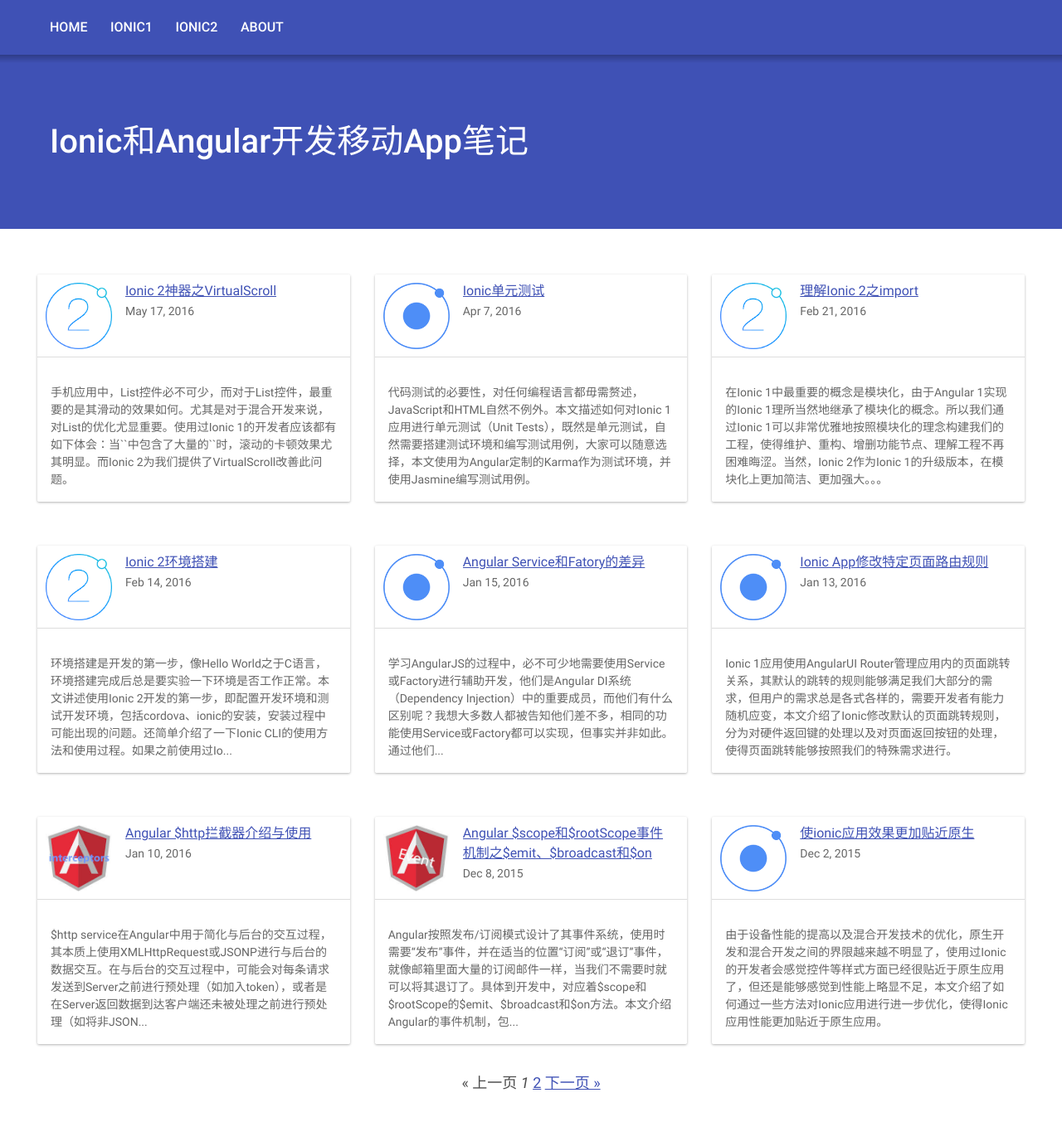
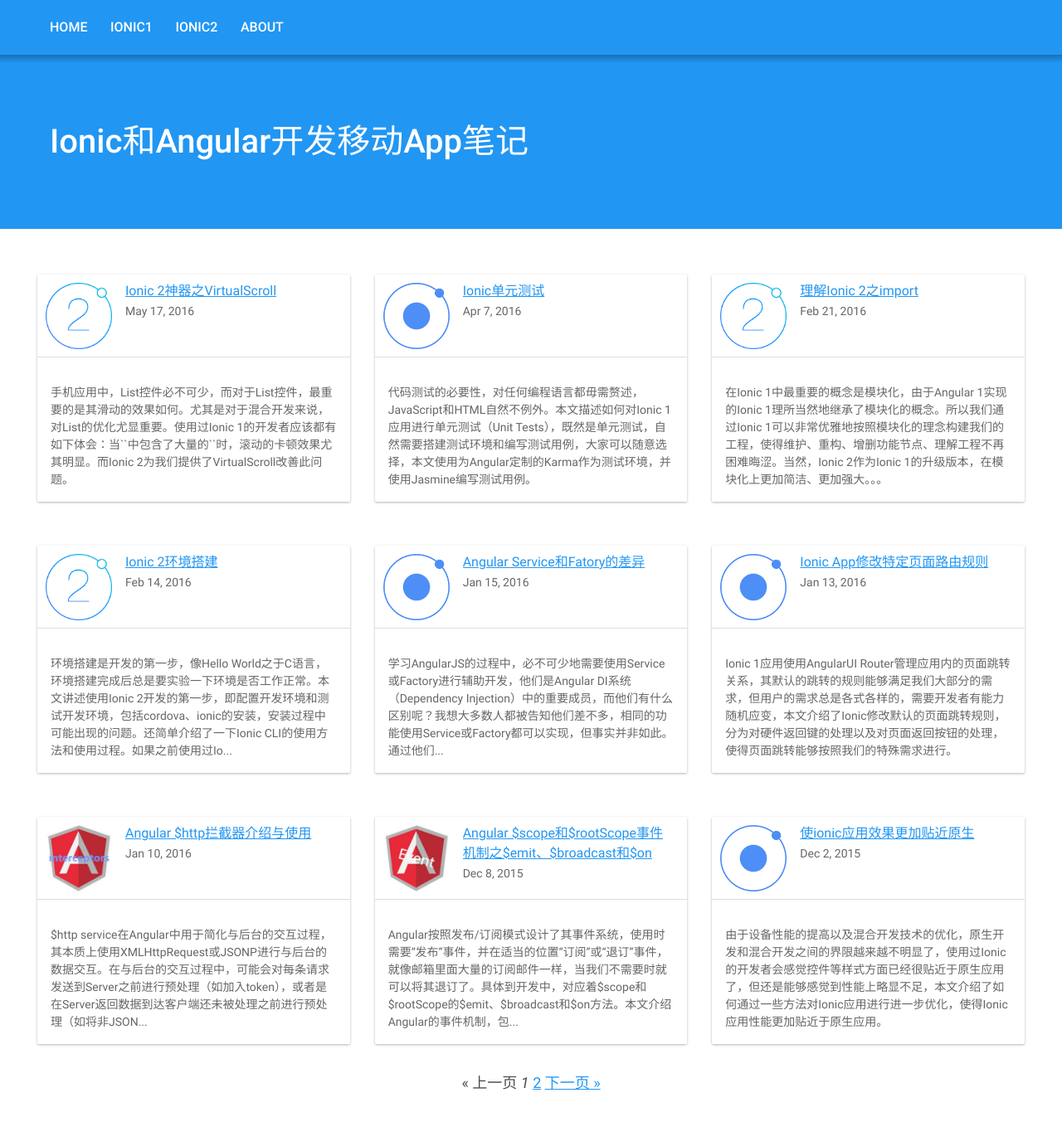
Before and after one commit to liuwenzhuang/liuwenzhuang.github.io, a Jekyll site: the page built from index.html, in a window 1280 px wide and 1400 px high. Shown: the top 1353 px of the window at 83% size. Built offline with Jekyll 4.4.1, drawn with Linux system fonts in a browser that asks for light colours; the list of posts is cut into pages by our own code.

Commit message:
修改主题

```diff
--- a/_config.yml
+++ b/_config.yml
@@ -9,7 +9,7 @@
 url: ""
 urlPrefix: http://liuwenzhuang.github.io
 fixedNav: 'true' # true or false
-theme: dinky # green, blue, orange, purple, grey
+theme: jekyll-theme-dinky
 twitterUsername: liuwenzhuang
 githubUsername: liuwenzhuang
 codepenUsername: liuwenzhuang
--- a/_sass/themes/_blue.scss
+++ b/_sass/themes/jekyll-theme-dinky.scss
@@ -2,7 +2,7 @@
    Blue Theme
    ========================================================================== */
 
-.t-blue {
+.t-jekyll-theme-dinky {
 
   .c-navigation,
   .c-header {
--- a/assets/css/main.scss
+++ b/assets/css/main.scss
@@ -38,7 +38,7 @@
 
 // Themes
 @import
-  'themes/blue',
+  'themes/jekyll-theme-dinky',
   'themes/green',
   'themes/grey',
   'themes/orange',
```
